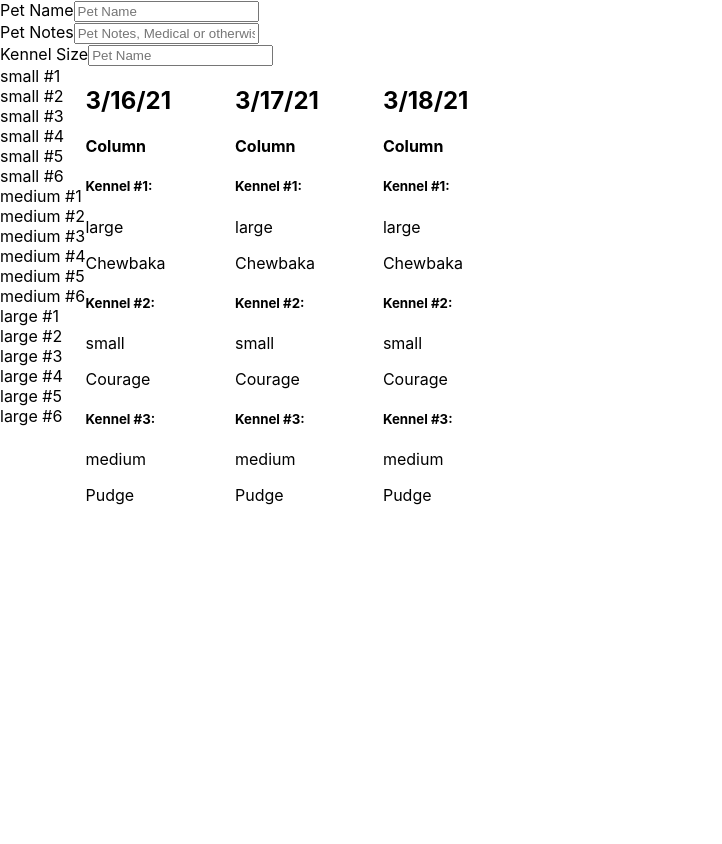
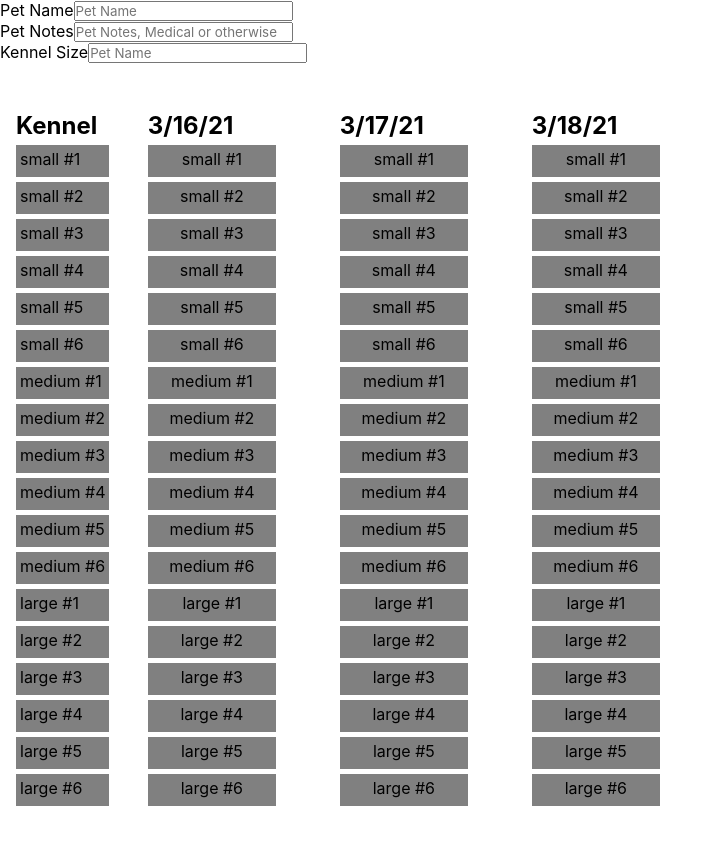
Before and after one commit to super-Colin/super-boarding, a React (Create React App) app: page / in a window 1280 px wide. Shown: the top 844 px of the page, without its empty margins (0-722 px from the left). Before the commit the page ends 800 px from the top, so only its background shows below. Built offline with nearby package versions, Linux system fonts and the light colour scheme.

Commit message:
working on connecting kennel status to associated label, small amount of styling

```diff
--- a/src/components/DaysOverview/DayColumn.js
+++ b/src/components/DaysOverview/DayColumn.js
@@ -1,16 +1,30 @@
 import DaySingleKennel from "./DaySingleKennel";
 
-const DayColumn = ({stays}) => {
+const DayColumn = ({stays, kennelSettings}) => {
 console.log('DayColumn is receiving:', stays);
+
+const generateKennelStatusesForSize = (stays, kennelSize) => {
+    console.log("generate statuses from", kennelSize, kennelSize);
+    let statuses = [];
+    let i = 1;
+    while(i <= kennelSize.total){
+
+        statuses.push(<div key={i} className="kennelGrid_height kennelGrid_cell" >{kennelSize.size + " #" + i}</div>);
+        i++;
+    }
+    console.log("labels is", statuses);
+    return statuses;
+}
 
     return (
         <div className="dayColumn_container">
-            <h4>Column</h4>
-            {stays.map((stay) =>
-            <div key={stay.kennelId}>
-                <DaySingleKennel  kennel={stay} />
-            </div>
+
+
+            {kennelSettings.kennelSizes.map((kennelSize)=>
+                generateKennelStatusesForSize(stays, kennelSize)
             )}
+
+
         </div>
     )
 
--- a/src/components/DaysOverview/DaySingleKennel.js
+++ b/src/components/DaysOverview/DaySingleKennel.js
@@ -1,10 +1,24 @@
 
 const DaySingleKennel = ({kennel}) => {
+
+// const generateKennelStatuses = kennelSize => {
+//     console.log("generate from", kennelSize);
+//     let statuses = [];
+//     let i = 1;
+//     while(i <= kennelSize.total){
+//         labels.push(<div key={i} className="kennelLabelsColumn_label kennelGrid_height" >{kennelSize.size + " #" + i}</div>);
+//         i++;
+//     }
+//     console.log("labels is", labels);
+//     return statuses;
+// }
+
+
     return (
-        <div className="daySingleKennel">
-            <h5>Kennel #{kennel.kennelId}:</h5>
+        <div className="daySingleKennel kennelGrid_cell">
+            {/* <h5>Kennel #{kennel.kennelId}:</h5> */}
             <p>{kennel.kennelSize}</p>
-            <p>{kennel.dogName}</p>
+            {/* <p>{kennel.dogName}</p> */}
         </div>
     )
 }
--- a/src/components/DaysOverview/DaysOverview.js
+++ b/src/components/DaysOverview/DaysOverview.js
@@ -14,7 +14,7 @@
             {dates.map((date)=>
                 <div key={date.date} className="daysOverview_column" >
                     <h2>{date.date}</h2>
-                    <DayColumn stays={date.stays} />
+                    <DayColumn stays={date.stays} kennelSettings={kennelSettings} />
                 </div>
             )}
         </div>
--- a/src/components/DaysOverview/KennelLabelsColumn.js
+++ b/src/components/DaysOverview/KennelLabelsColumn.js
@@ -10,7 +10,7 @@
         let labels = [];
         let i = 1;
         while(i <= kennelSize.total){
-            labels.push(<div key={i}>{kennelSize.size + " #" + i}</div>);
+            labels.push(<div key={i} className="kennelLabelsColumn_label kennelGrid_height kennelGrid_labelCell" >{kennelSize.size + " #" + i}</div>);
             i++;
         }
         console.log("labels is", labels);
@@ -18,7 +18,8 @@
     }
 
     return (
-        <div>
+        <div className="kennelLabelsColumn_container" >
+        <h2>Kennel</h2>
             {kennelSettings.kennelSizes.map((kennelSize)=>
                 generateKennelLabels(kennelSize)
             )}
--- a/src/index.css
+++ b/src/index.css
@@ -1,3 +1,10 @@
+*{
+  padding: 0;
+  margin:0;
+  box-sizing: border-box;
+  font-family: inherit;
+}
+
 body {
   margin: 0;
   font-family: -apple-system, BlinkMacSystemFont, 'Segoe UI', 'Roboto', 'Oxygen',
@@ -12,11 +19,46 @@
     monospace;
 }
 
+html{
+  --kennelGrid_box-height: 2rem;
+  --kennelGrid_box-width: 8rem;
+}
+
 
 .daysOverview_container{
   display: flex;
-
+  margin: 3rem 1rem;
 }
 .daysOverview_column{
   margin-right: 5vw;
 }
+
+
+.kennelGrid_labelCell,
+.kennelGrid_cell{
+  background-color: grey;
+  margin: 5px 0;
+  padding: 4px;
+  text-align: center;
+}
+.kennelGrid_cell,
+.kennelGrid_height{
+  height: var(--kennelGrid_box-height);
+}
+.kennelGrid_cell,
+.kennelGrid_width{
+  width: var(--kennelGrid_box-width);
+}
+
+.kennelGrid_labelCell {
+  text-align: left;
+}
+
+
+.kennelLabelsColumn_container{
+
+}
+.kennelLabelsColumn_label{
+  /* height: var(--kennelGrid_box-height); */
+  margin-right: 3vw;
+}
```
